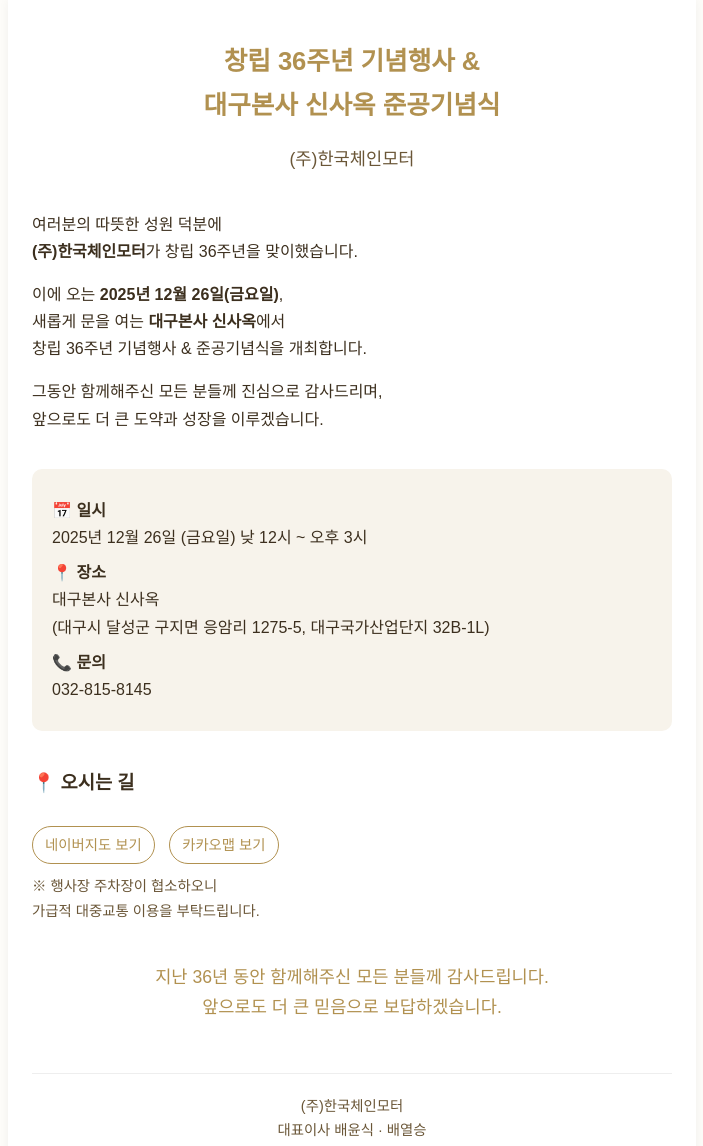
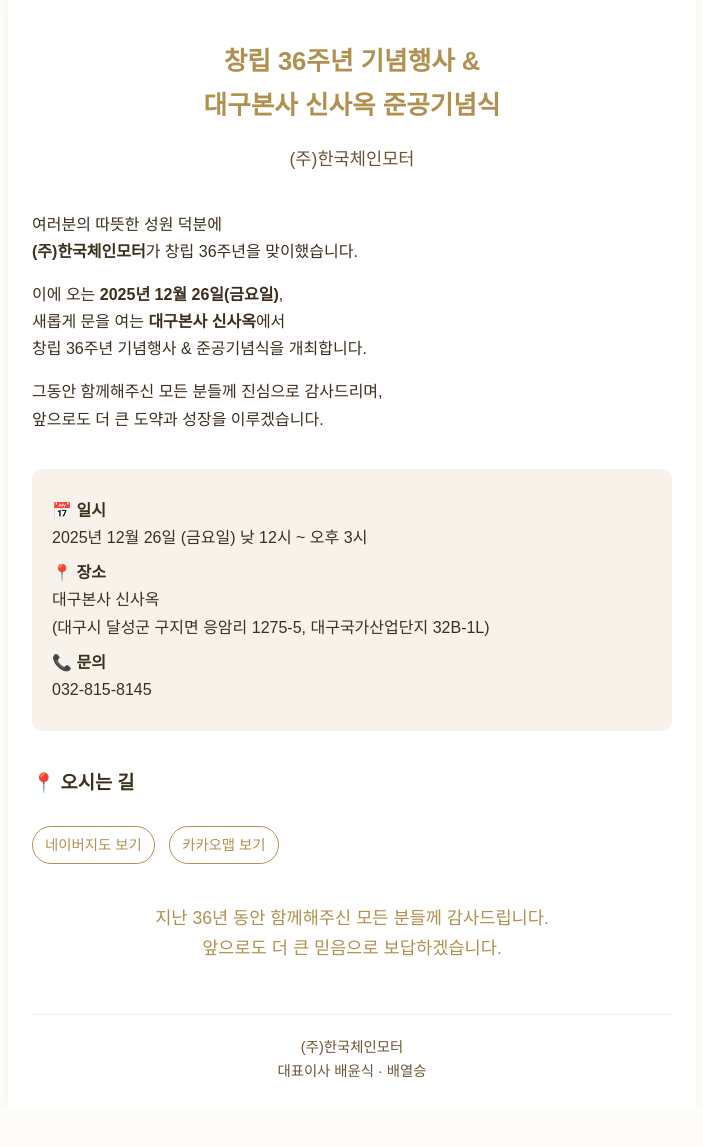
Before and after one commit to ParkJeongYeon0328/-, a plain HTML site: page index.html in a window 1280 px wide. Shown: the whole page, without its empty margins (288-991 px from the left). After the commit the page ends 1108 px from the top, so only its background shows below. Drawn offline with Linux system fonts and the light colour scheme.

Commit message:
Update index.html

```diff
--- a/index.html
+++ b/index.html
@@ -96,7 +96,6 @@
 <a href="https://map.naver.com" target="_blank">네이버지도 보기</a>
 <a href="https://map.kakao.com" target="_blank">카카오맵 보기</a>
 <p style="font-size:0.9em; color:#6a5637; margin-top:10px;">
-       ※ 행사장 주차장이 협소하오니<br>가급적 대중교통 이용을 부탁드립니다.
 </p>
 </section>
 <p class="thanks">지난 36년 동안 함께해주신 모든 분들께 감사드립니다.<br>
@@ -107,4 +106,5 @@
 </footer>
 </div>
 </body>
+
 </html>
```
